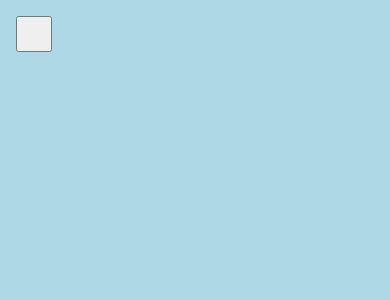
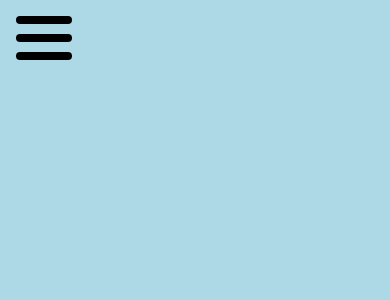
Before and after one commit to btambo/cga, a React (Create React App) app: page / in a window 390 px wide. Shown: the top 300 px of the page. Built offline with nearby package versions, Linux system fonts and the light colour scheme.

Commit message:
Added mobile hamburger icon for transition

```diff
--- a/src/App.css
+++ b/src/App.css
@@ -0,0 +1,3 @@
+body {
+    background-color: #add8e6;
+}
--- /dev/null
+++ b/src/components/HamburgerIcon.css
@@ -0,0 +1,77 @@
+    #nav-icon1 {
+        display: none;
+    }
+
+    @media screen and (max-width: 700px){
+
+        #nav-icon1 {
+        display: block;
+        position: relative;
+        left: 1rem;
+        top: 1rem;
+        padding: 1rem;
+        width: 1.5rem;
+        height: 1.5rem;
+        -webkit-transform: rotate(0deg);
+        -moz-transform: rotate(0deg);
+        -o-transform: rotate(0deg);
+        transform: rotate(0deg);
+        -webkit-transition: .5s ease-in-out;
+        -moz-transition: .5s ease-in-out;
+        -o-transition: .5s ease-in-out;
+        transition: .5s ease-in-out;
+        cursor: pointer;
+    }
+
+    #nav-icon1 span {
+        display: block;
+        position: absolute;
+        height: .5rem;
+        width: 100%;
+        background: #000000;
+        border-radius: 9px;
+        opacity: 1;
+        left: 0;
+        -webkit-transform: rotate(0deg);
+        -moz-transform: rotate(0deg);
+        -o-transform: rotate(0deg);
+        transform: rotate(0deg);
+        -webkit-transition: .25s ease-in-out;
+        -moz-transition: .25s ease-in-out;
+        -o-transition: .25s ease-in-out;
+        transition: .25s ease-in-out;
+    }
+
+    #nav-icon1 span:nth-child(1) {
+        top: 0px;
+    }
+
+    #nav-icon1 span:nth-child(2) {
+        top: 18px;
+    }
+
+    #nav-icon1 span:nth-child(3) {
+        top: 36px;
+    }
+
+    #nav-icon1.open span:nth-child(1) {
+        top: 18px;
+        -webkit-transform: rotate(135deg);
+        -moz-transform: rotate(135deg);
+        -o-transform: rotate(135deg);
+        transform: rotate(135deg);
+    }
+
+    #nav-icon1.open span:nth-child(2) {
+        opacity: 0;
+        left: -60px;
+    }
+
+    #nav-icon1.open span:nth-child(3) {
+        top: 18px;
+        -webkit-transform: rotate(-135deg);
+        -moz-transform: rotate(-135deg);
+        -o-transform: rotate(-135deg);
+        transform: rotate(-135deg);
+    }
+}
--- /dev/null
+++ b/src/components/HamburgerIcon.js
@@ -0,0 +1,25 @@
+import './HamburgerIcon.css';
+
+const HamburgerIcon = ( props ) => {
+
+    const toggleIcon = () => {
+        var element = document.getElementById("nav-icon1");
+        element.classList.toggle("open");
+    }
+
+    const toggleBurgerIcon = () => {
+        toggleIcon();
+        props.toggleMenu();
+    }
+
+    return (
+    <div onClick={toggleBurgerIcon} id="nav-icon1">
+        <span></span>
+        <span></span>
+        <span></span>
+    </div>
+    )
+
+}
+
+export default HamburgerIcon;
--- a/src/components/Navbar.css
+++ b/src/components/Navbar.css
@@ -1,7 +1,3 @@
-body {
-    background-color: #add8e6;
-}
-
 nav {
     position: fixed;
     top: 0;
@@ -18,15 +14,6 @@ nav {
     position: relative;
     padding-right: 2rem;
     top: 0;
-}
-
-.hamburger-button {
-    display: none;
-    position: relative;
-    left: 1rem;
-    top: 1rem;
-    padding: 1rem;
-    color: white;
 }
 
 .navbar-element {
@@ -55,17 +42,30 @@ nav {
         height: 100vh;
         width: 100%;
         text-align: left;
-        padding: 2rem;
+        padding: 0rem;
         position: absolute;
         top: -1rem;
         left: 0;
         background-color: burlywood;
-        transform: translateX(-100%);
-        animation: transform 1s ease-in-out;
+        -webkit-transform: translateX(0);
+        -moz-transform: translateX(0);
+        -o-transform: translateX(0);
+        transform: translateX(0%);
+        -webkit-transition: .5s ease-in-out;
+        -moz-transition: .5s ease-in-out;
+        -o-transition: .5s ease-in-out;
+        transition: .5s ease-in-out;
     }
 
     .navbar-container.open {
-        transform: translateX(0);
+        -webkit-transform: translateX(35%);
+        -moz-transform: translateX(35%);
+        -o-transform: translateX(35%);
+        transform: translateX(0%);
+        -webkit-transition: .5s ease-in-out;
+        -moz-transition: .5s ease-in-out;
+        -o-transition: .5s ease-in-out;
+        transition: .5s ease-in-out;
     }
 
     .navbar-element {
@@ -75,9 +75,4 @@ nav {
         margin-right: 2rem;
         padding: 1rem 1rem;
     }
-
-    .hamburger-button {
-        display: block;
-    }
-
 }
--- a/src/components/Navbar.js
+++ b/src/components/Navbar.js
@@ -1,4 +1,5 @@
 import { useState, useEffect } from 'react';
+import HamburgerIcon from './HamburgerIcon';
 import './Navbar.css';
 
 const NavBar = () => {
@@ -6,9 +7,9 @@ const NavBar = () => {
     const [hamburgerOpen, setHamburger] = useState(false);
     const [screenWidth, setScreenWidth] = useState(window.innerWidth);
 
-    const toggleMenu = () => setHamburger(!hamburgerOpen);
-
-    let navbarClasses = ["navbar-container"];
+    const toggleMenu = () => {
+        setHamburger(!hamburgerOpen);
+    }
 
     useEffect(() => {
 
@@ -24,22 +25,18 @@ const NavBar = () => {
 
       }, [])
 
-      if (hamburgerOpen) {
-        navbarClasses = ["navbar-container", "open"];
-    }
-
     return (
         <nav>
 
             {(hamburgerOpen || screenWidth > 700) && (
-            <ul className={navbarClasses.join(" ")}>
+            <ul className='navbar-container'>
                 <li className='navbar-element'>Our Signatures</li>
                 <li className='navbar-element'>What we do</li>
                 <li className='navbar-element'>Who we are</li>
             </ul>
             )}
 
-            <button onClick = {toggleMenu} className='hamburger-button'></button>
+            <HamburgerIcon toggleMenu={toggleMenu} isOpen={hamburgerOpen} />
 
         </nav>
     )
```
